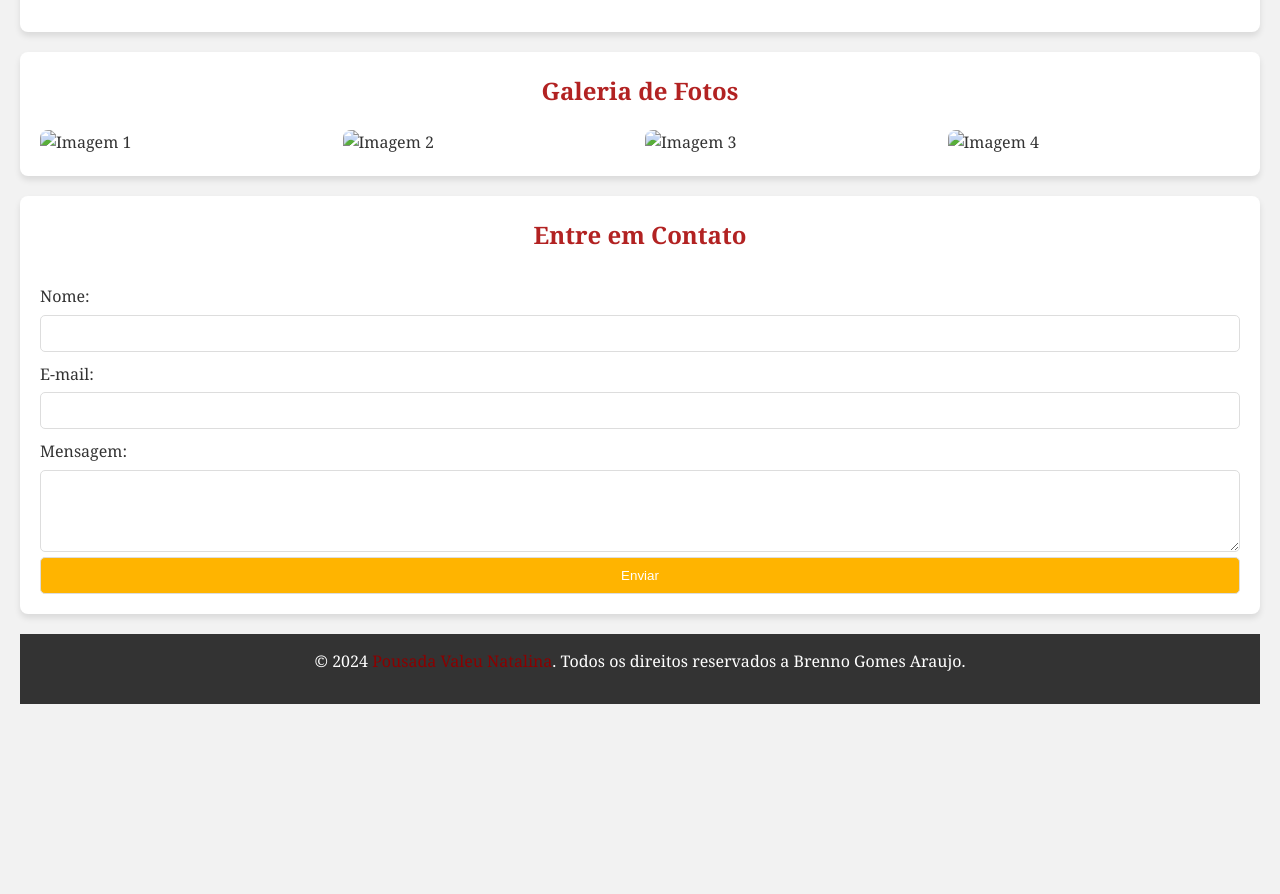
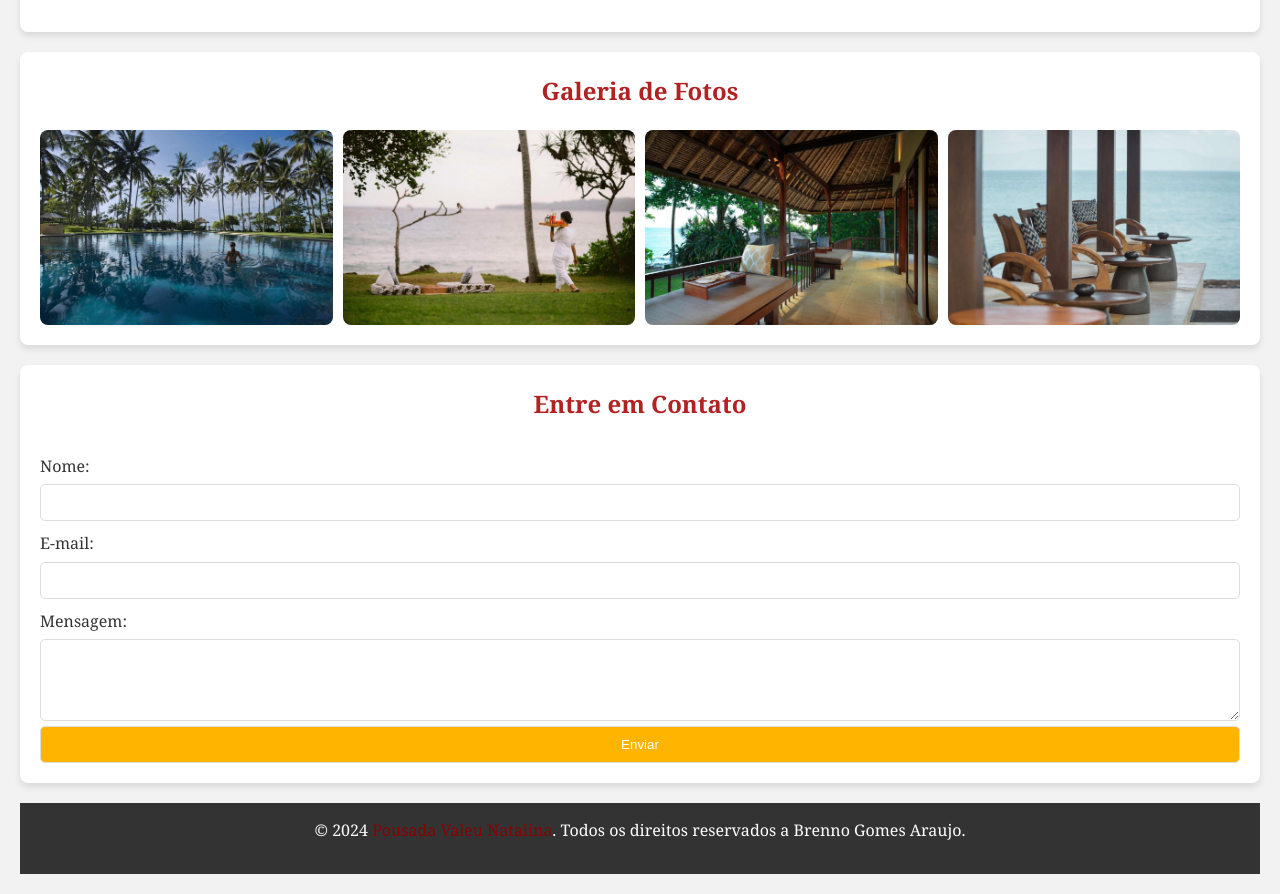
Before and after one commit to BrennoGomesAraujo/pousada, a plain HTML site: page index.html in a window 1280 px wide. Shown: the part 1264-2158 px from the top of the page. Before the commit the page ends 1988 px from the top, so only its background shows below. Drawn offline with Linux system fonts and the light colour scheme; a script that the page names is missing.

Commit message:
Update index.html

```diff
--- a/index.html
+++ b/index.html
@@ -31,7 +31,7 @@
         <h2>Bem-vindo à Pousada Valeu Natalina</h2>
         <p style=" text-align: center;">Localizada em Florença, nossa pousada oferece conforto e tranquilidade para suas férias, principalmente no natal.</p>
         <video autoplay muted width="150" height="600" controls>
-            <source src="imagem/videopousadanatalina.mp4" type="video/mp4">
+            <source src="videopousadanatalina.mp4" type="video/mp4">
           </video>
     </section>
 
@@ -56,10 +56,10 @@
     <section id="galeria">
         <h2>Galeria de Fotos</h2>
         <div class="galeria-imagens">
-            <img src="imagem/paraiso.jpg" alt="Imagem 1">
-            <img src="imagem/piquenique.jpg " alt="Imagem 2">
-            <img src="imagem/varandaquarto.jpg" alt="Imagem 3">
-            <img src="imagem/hall_piscina.jpg" alt="Imagem 4">
+            <img src="paraiso.jpg" alt="Imagem 1">
+            <img src="piquenique.jpg " alt="Imagem 2">
+            <img src="varandaquarto.jpg" alt="Imagem 3">
+            <img src="hall_piscina.jpg" alt="Imagem 4">
         </div>
     </section>
 
```
